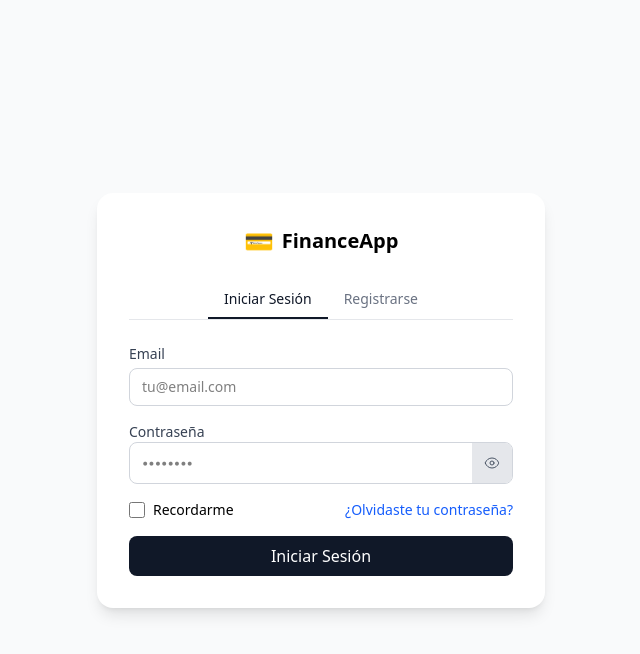
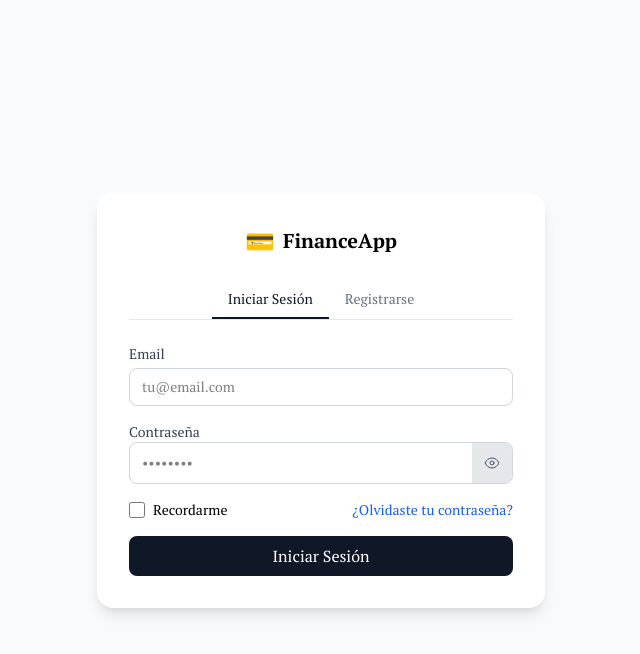
Before and after one commit to JeanPaulCardozo/Financial_management, a Django app: page /login/ in a window 1280 px wide. Shown: the top 654 px of the page, without its empty margins (319-959 px from the left). Run offline with Django 5.2, Linux system fonts and the light colour scheme; parts of the project's set-up code (start-up, migrations or seed data) failed here and were passed over.

Commit message:
style: Add fonts in login and register section

```diff
--- a/accounts/templates/accounts/login.html
+++ b/accounts/templates/accounts/login.html
@@ -48,28 +48,28 @@
         <div class="flex justify-center mb-6">
           <div class="flex items-center space-x-2">
             <span class="text-2xl">💳</span>
-            <h1 class="text-xl font-semibold">FinanceApp</h1>
+            <h1 class="pt-serif-bold text-xl font-semibold">FinanceApp</h1>
           </div>
         </div>
 
         <!-- Tabs -->
         <div class="flex justify-center mb-6 border-b border-gray-200">
-          <a href="{% url 'accounts:login' %}"><button class="px-4 py-2 text-sm font-medium text-gray-900 border-b-2 border-gray-900 focus:outline-none">Iniciar Sesión</button></a>
-          <a href="{% url 'accounts:register' %}"><button class="px-4 py-2 text-sm font-medium text-gray-500 hover:text-gray-700 focus:outline-none">Registrarse</button></a>
+          <a href="{% url 'accounts:login' %}"><button class="pt-serif-regular px-4 py-2 text-sm font-medium text-gray-900 border-b-2 border-gray-900 focus:outline-none">Iniciar Sesión</button></a>
+          <a href="{% url 'accounts:register' %}"><button class="pt-serif-regular px-4 py-2 text-sm font-medium text-gray-500 hover:text-gray-700 focus:outline-none">Registrarse</button></a>
         </div>
 
         <!-- Form -->
         <form class="space-y-4" method="post" action="{% url 'accounts:login' %}">
           {% csrf_token %}
           <div>
-            <label for="email" class="block text-sm font-medium text-gray-700">Email</label>
-            <input type="email" id="email" name="email" placeholder="tu@email.com" class="mt-1 block w-full rounded-lg border border-gray-300 px-3 py-2 text-sm focus:border-blue-500 focus:ring-blue-500 outline-none" />
+            <label for="email" class="pt-serif-regular block text-sm font-medium text-gray-700">Email</label>
+            <input type="email" id="email" name="email" placeholder="tu@email.com" class="pt-serif-regular mt-1 block w-full rounded-lg border border-gray-300 px-3 py-2 text-sm focus:border-blue-500 focus:ring-blue-500 outline-none" />
           </div>
 
           <div>
-            <label for="password" class="block text-sm font-medium text-gray-700">Contraseña</label>
+            <label for="password" class="pt-serif-regular block text-sm font-medium text-gray-700">Contraseña</label>
             <div class="flex justify-between items-center border border-gray-300 rounded-lg overflow-hidden">
-              <input type="password" name="password" id="password" class="text-sm pt-serif-regular w-full px-3 py-2 focus:outline-none focus:ring focus:border-blue-300" placeholder="••••••••" />
+              <input type="password" name="password" id="password" class="pt-serif-regular text-sm pt-serif-regular w-full px-3 py-2 focus:outline-none focus:ring focus:border-blue-300" placeholder="••••••••" />
               <button type="button" onclick="togglePassword('password','show','hide')" class="bg-gray-200 p-3 w-10 h-full hover:bg-gray-300 active:bg-gray-400 transition text-gray-600">
                 <svg xmlns="http://www.w3.org/2000/svg" fill="none" viewBox="0 0 24 24" stroke-width="1.5" stroke="currentColor" class="size-4" id="show">
                   <path stroke-linecap="round" stroke-linejoin="round" d="M2.036 12.322a1.012 1.012 0 0 1 0-.639C3.423 7.51 7.36 4.5 12 4.5c4.638 0 8.573 3.007 9.963 7.178.07.207.07.431 0 .639C20.577 16.49 16.64 19.5 12 19.5c-4.638 0-8.573-3.007-9.963-7.178Z" />
@@ -84,13 +84,13 @@
 
           <div class="flex items-center justify-between text-sm">
             <label class="flex items-center space-x-2">
-              <input type="checkbox" class="h-4 w-4 rounded border-gray-300 text-blue-600 focus:ring-blue-500" />
-              <span>Recordarme</span>
+              <input type="checkbox" class="pt-serif-regular h-4 w-4 rounded border-gray-300 text-blue-600 focus:ring-blue-500" />
+              <span class="pt-serif-regular">Recordarme</span>
             </label>
-            <a href="#" class="text-blue-600 hover:underline">¿Olvidaste tu contraseña?</a>
+            <a href="#" class="pt-serif-regular text-blue-600 hover:underline">¿Olvidaste tu contraseña?</a>
           </div>
 
-          <button type="submit" class="w-full bg-gray-900 text-white py-2 rounded-lg font-medium hover:bg-gray-800 transition">Iniciar Sesión</button>
+          <button type="submit" class="pt-serif-regular w-full bg-gray-900 text-white py-2 rounded-lg font-medium hover:bg-gray-800 transition">Iniciar Sesión</button>
         </form>
       </div>
     </div>
```
Also changed, not shown: accounts/templates/accounts/register.html (+12 -12 lines).
